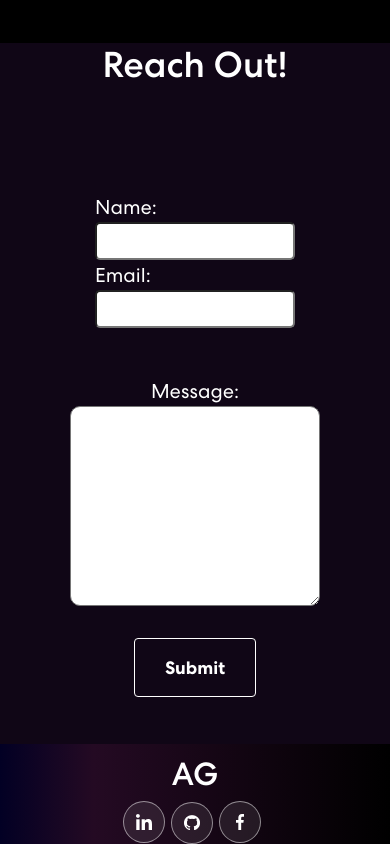
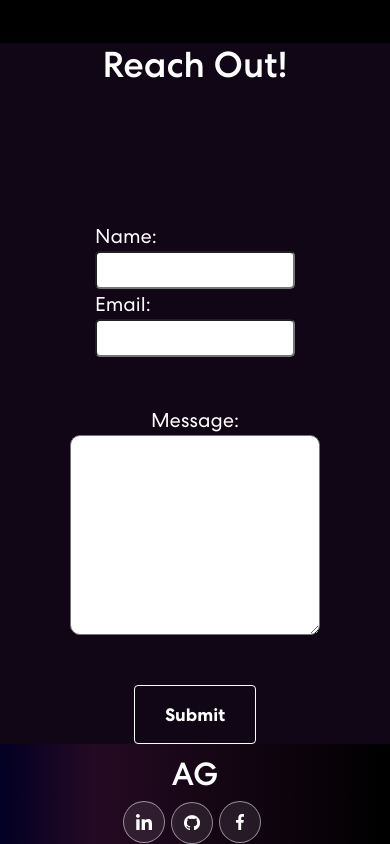
Before and after one commit to arashinho-gh/portfolio, a React (Create React App) app: page / in a window 390 px wide. Shown: the part 2509-3353 px from the top of the page. Built offline with nearby package versions, Linux system fonts and the light colour scheme.

Commit message:
fixed the error in local

```diff
--- a/src/components/contact/contact.css
+++ b/src/components/contact/contact.css
@@ -37,12 +37,6 @@
   transition: 0.3s ease-in-out;
   position: absolute;
   bottom: 0;
-
-  @media (max-width: 1000px) {
-    position: relative;
-    left:0rem;
-    top: 2rem;
-  }
 }
 .contact button::before {
   content: "";
@@ -90,7 +84,7 @@
   height: 200px;
   border-radius: 10px;
   padding: 5px;
-  min-width: 200px;
+  min-width: none;
 }
 .name-email {
   display: flex;
```
